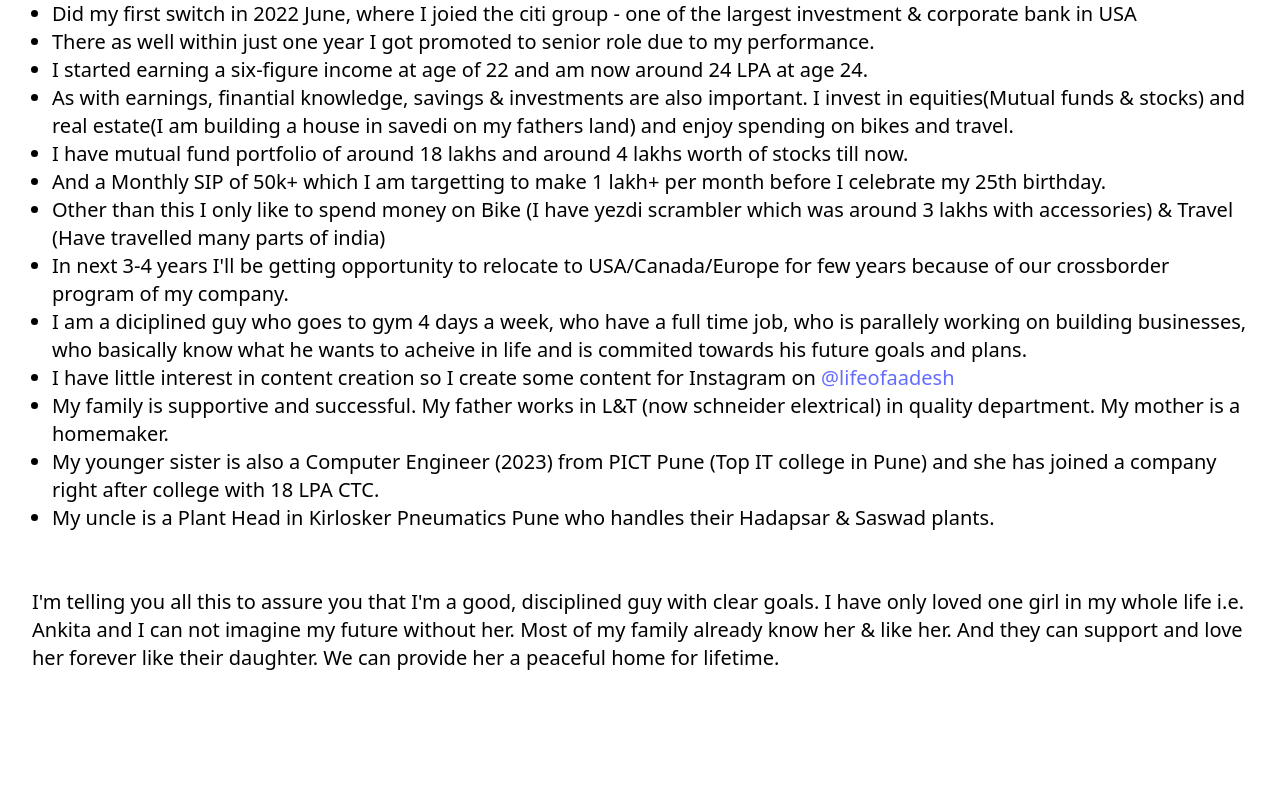
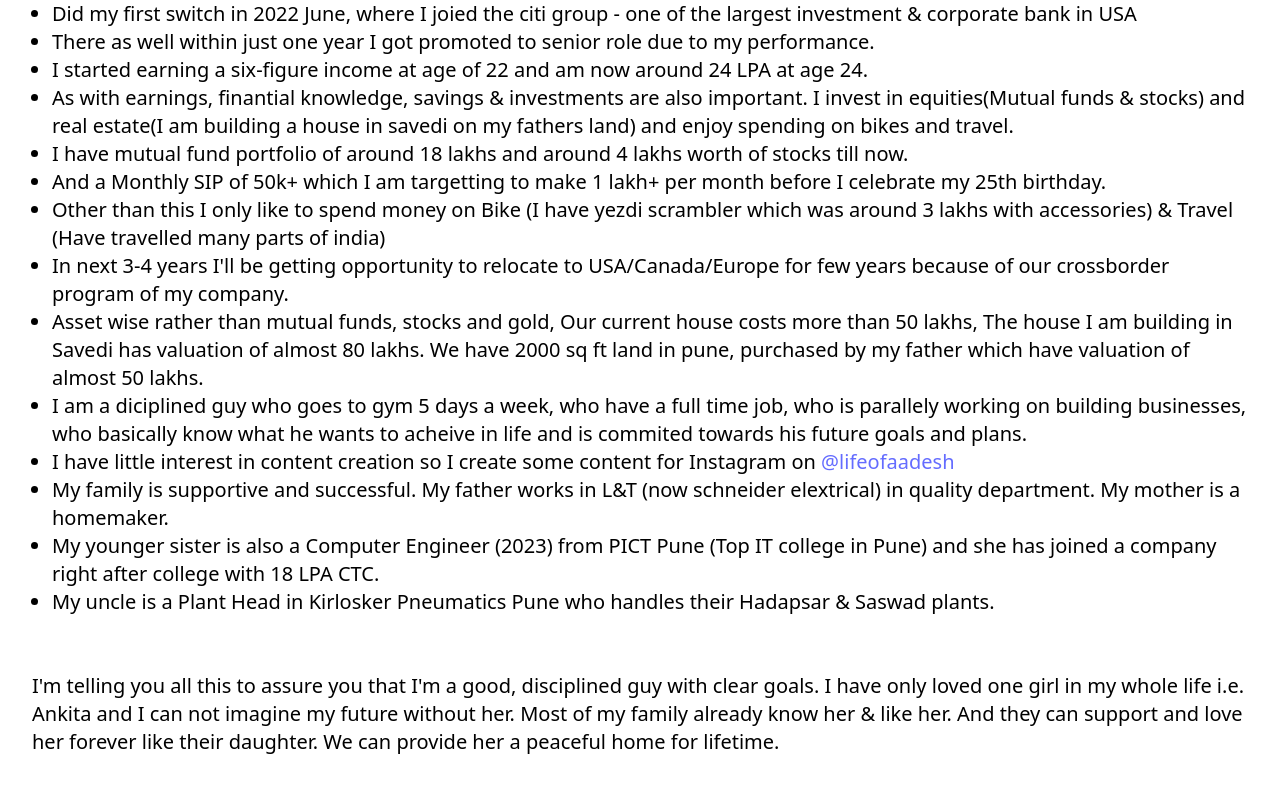
Before and after one commit to AADESHRN/ANKITA-AADESH, a React (Vite) app: page / in a window 1280 px wide. Shown: the part 3028-3820 px from the top of the page. Before the commit the page ends 3744 px from the top, so only its background shows below. Built offline with nearby package versions, Linux system fonts and the light colour scheme.

Commit message:
added more styling

```diff
--- a/src/App.jsx
+++ b/src/App.jsx
@@ -233,7 +233,12 @@ function App() {
             of my company.
           </li>
           <li>
-            I am a diciplined guy who goes to gym 4 days a week, who have a full
+            Asset wise rather than mutual funds, stocks and gold, Our current house costs more than 50 lakhs,
+            The house I am building in Savedi has valuation of almost 80 lakhs.
+            We have 2000 sq ft land in pune, purchased by my father which have valuation of almost 50 lakhs.
+          </li>
+          <li>
+            I am a diciplined guy who goes to gym 5 days a week, who have a full
             time job, who is parallely working on building businesses, who
             basically know what he wants to acheive in life and is commited
             towards his future goals and plans.
```
